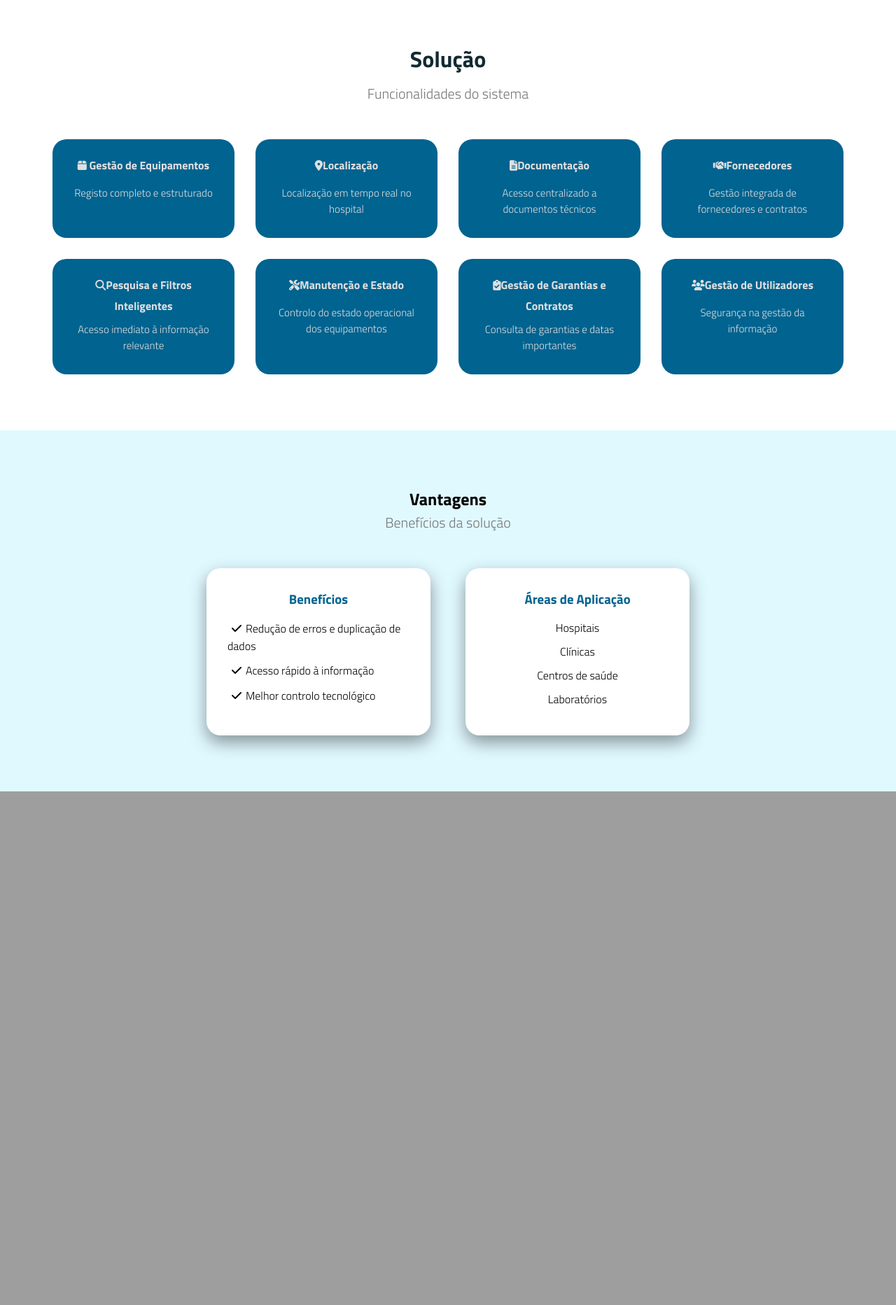
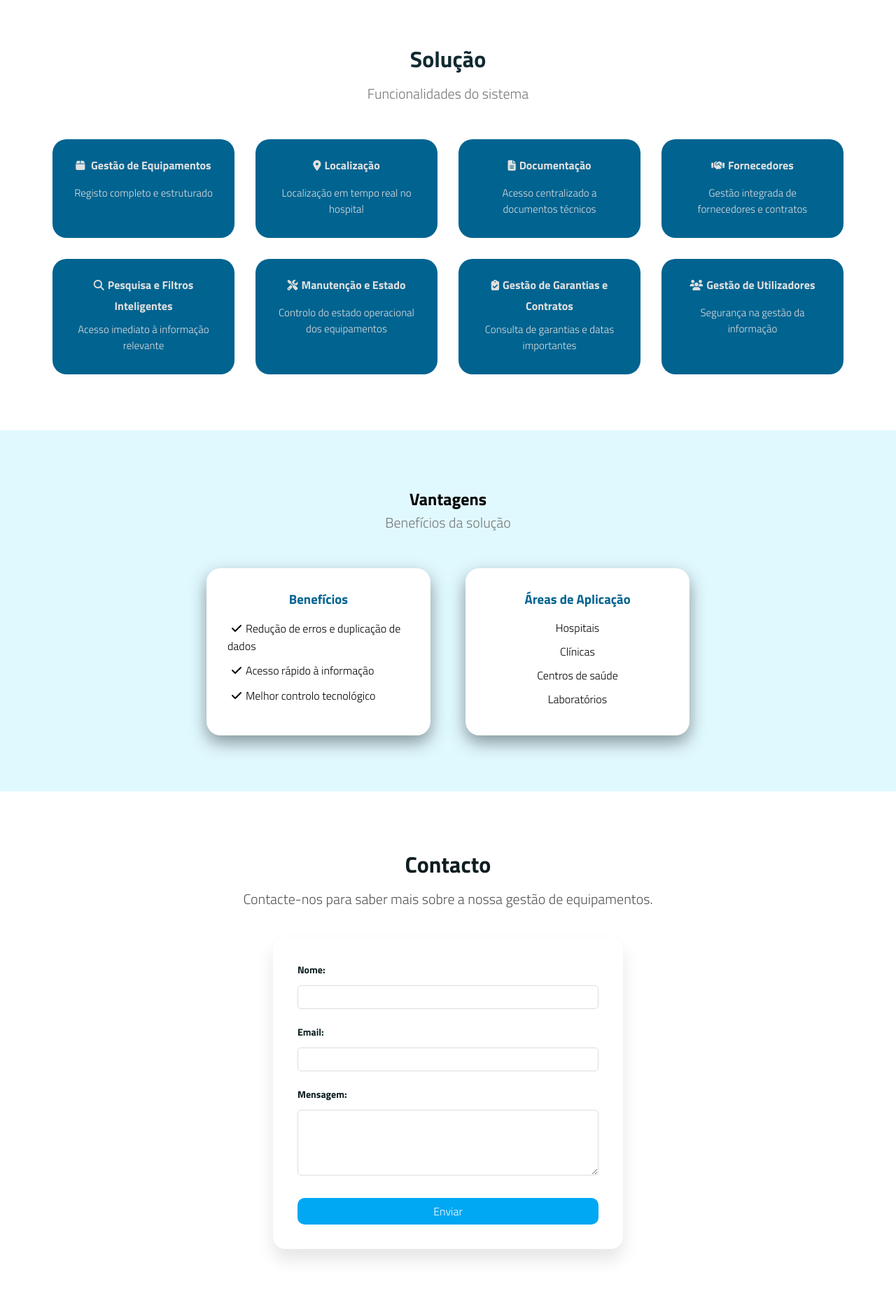
Before and after one commit to clarapereira1240902/MedCtrl, a PHP site: page /public/index.html in a window 1280 px wide. Shown: the part 720-2585 px from the top of the page at 70% size. Before the commit the page ends 1851 px from the top, so only its background shows below. Run offline with PHP 8.4, Linux system fonts and the light colour scheme.

Commit message:
Frontend- Adicionar a secção Contacto e o seu estilo CSS

```diff
--- a/assets/css/estilos.css
+++ b/assets/css/estilos.css
@@ -106,7 +106,7 @@
 }
 
 .seccao-objetivo {
-    background:url("../img/objetivo.jpeg");
+    background:url("../img/secção_objetivo.jpeg");
     background-size: cover;     /* ocupa toda a secção */
     background-position: right center;
     background-repeat: no-repeat;
@@ -159,6 +159,7 @@
 .button-saber-mais:hover {
     font-weight: 600;
 }
+
 
 
 /* Secção Solução */
@@ -215,6 +216,7 @@
 .cartao-solucao i {
     font-size: 15px;
     margin-bottom: 10px;
+    margin-right: 5px;
 }
 
 
@@ -274,3 +276,69 @@
 .caixa-vantagens i{
     padding: 5px;
 }
+
+
+
+/* Secção Contacto*/
+#contacto {
+    padding: 80px 60px;
+    display: flex;
+    flex-direction: column;
+    align-items: center;
+    text-align: center;
+}
+
+#contacto h2 {
+    font-size: 32px;
+    color: #0d1d21;
+    margin-bottom: 10px;
+}
+
+#contacto p {
+    color: #555;
+    font-size: 20px;
+    margin-bottom: 40px;
+    max-width: 600px;
+}
+
+#contacto form {
+    width: 100%;
+    max-width: 500px;
+    padding: 35px;
+    border-radius: 18px;
+    box-shadow: 0 15px 25px rgba(0,0,0,0.1);
+
+    display: flex;
+    flex-direction: column;
+    gap: 12px;
+    text-align: left;
+}
+
+#contacto label {
+    font-size: 14px;
+    font-weight: 600;
+    color: #0d1d21;
+}
+
+#contacto input, #contacto textarea {
+    padding: 6px;                /* Espaço interno (dentro do campo) */
+    margin-bottom: 10px;          /* Espaço abaixo de cada campo */
+    border: 1px solid #dddddd;       /* Borda cinzenta clara */
+    border-radius: 5px;           /* Bordas arredondadas */
+}
+
+#contacto button {
+    margin-top: 10px;
+    padding: 7px;
+    border: none;
+    border-radius: 10px;
+    background: #00a7f3;
+    color: #fff;
+    font-size: 16px;
+    font-weight: 500;
+    cursor: pointer;
+}
+
+#contacto form button:hover {
+   font-weight: 600;
+}
--- a/public/index.html
+++ b/public/index.html
@@ -28,7 +28,7 @@
     <nav class="bng-navbar">
         <!-- Logo e Nome -->
         <div>
-            <img src="../assets/img/logo2.png" alt="Logo da empresa">
+            <img src="../assets/img/logo.png" alt="Logo da empresa">
             <h3>MedCtrl</h3>
         </div>
 
@@ -138,6 +138,25 @@
     </section>
 
 
+    <!--Secção Contacto-->
+    <section id="contacto">
+        <h2>Contacto</h2>
+        <p>Contacte-nos para saber mais sobre a nossa gestão de equipamentos.</p>
+        <form id="contactForm">
+            <label for="nome">Nome:</label>
+            <input type="text" id="nome" name="nome" required>
+
+            <label for="email">Email:</label>
+            <input type="email" id="email" name="email" required>
+
+            <label for="mensagem">Mensagem:</label>
+            <textarea id="mensagem" name="mensagem" rows="4" required></textarea>
+
+            <button type="submit">Enviar</button>
+        </form>
+    </section>
+
+
 <script>
 window.addEventListener("scroll", () => {
     let scrollTop = document.documentElement.scrollTop;
```
